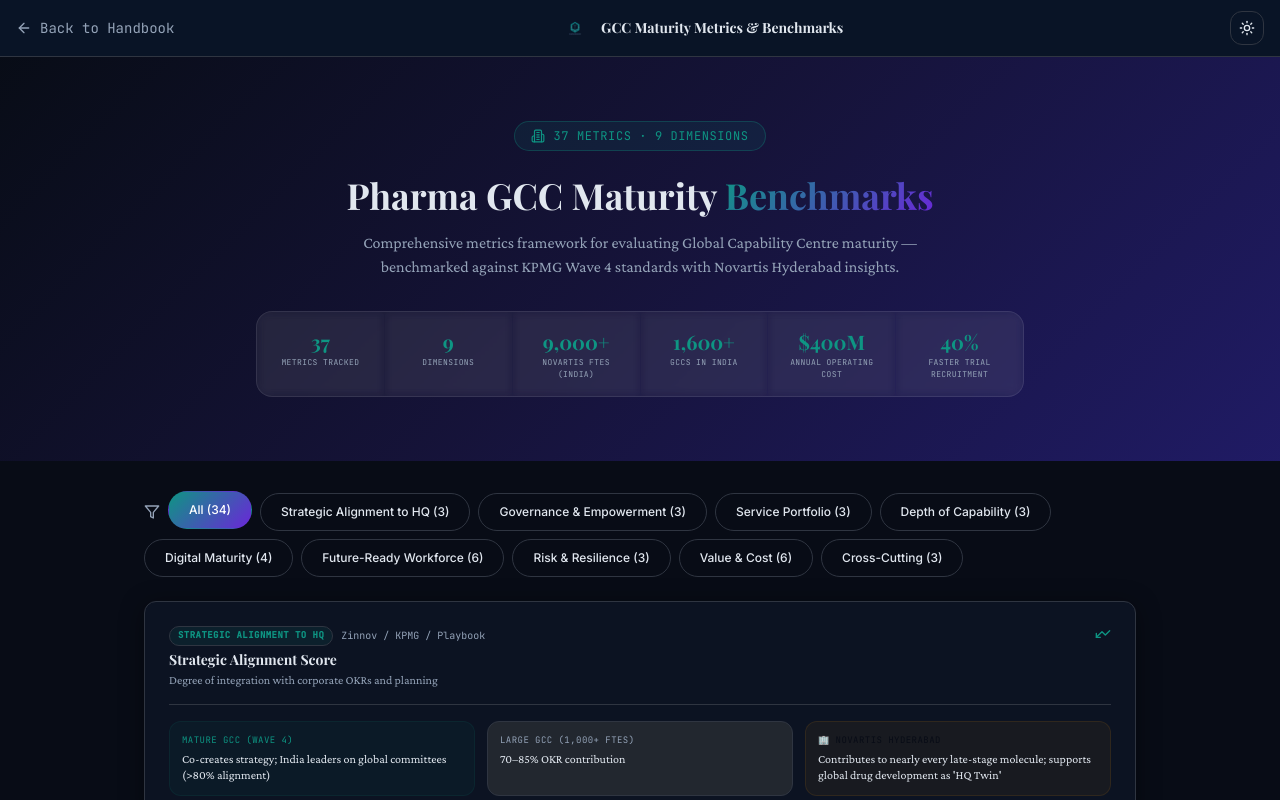
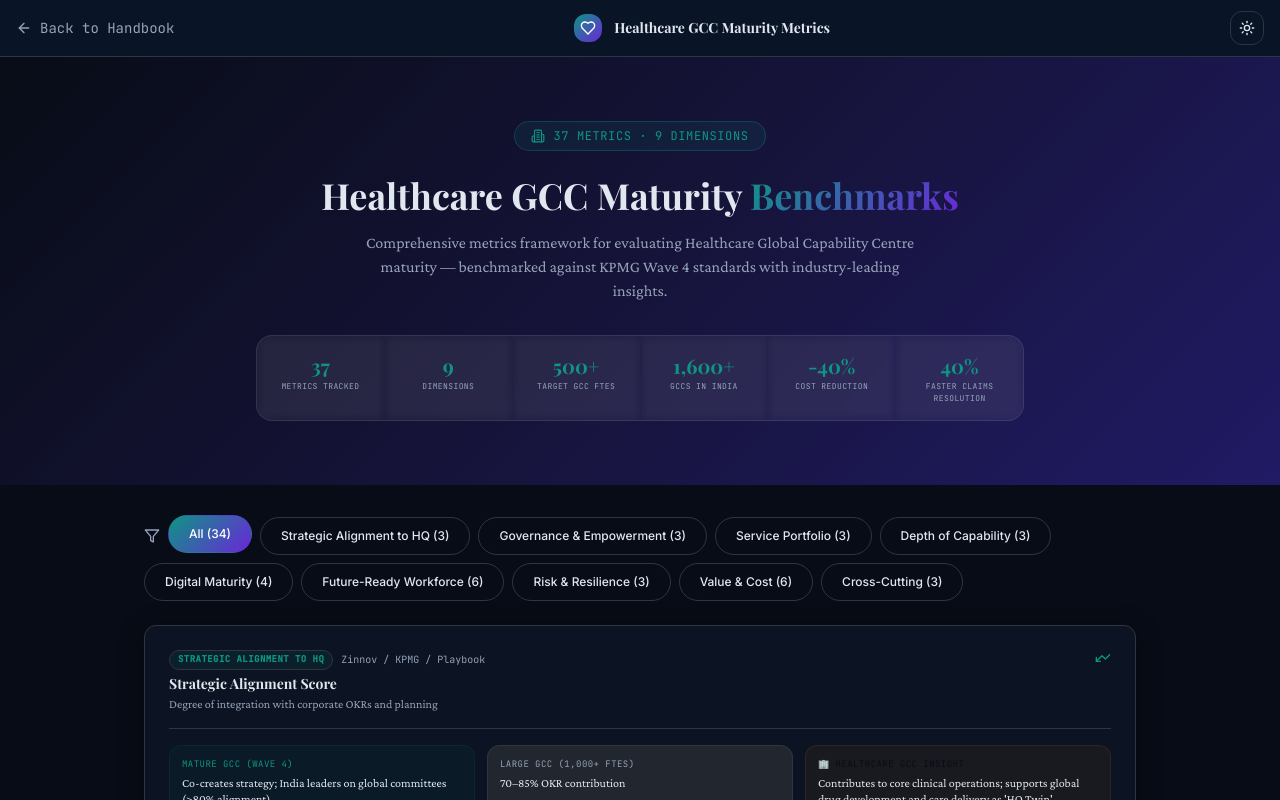
Before and after one commit to kalilurrahman/kr-healthcare-guidebook-hub, a React (Vite) app: page /gcc-metrics in a window 1280 px wide. Both pictures are taken after a click on the element 640 px from the left and 656 px from the top of the page. Shown: the top 800 px of the page. Built offline with nearby package versions, Linux system fonts and the light colour scheme; the HTML template or start-up script is replaced by a standard one; a web font is replaced by a local one.

Commit message:
Change Pharma to Healthcare in GCC Metrics
Co-authored-by: kalilurrahman <54368215+kalilurrahman@users.noreply.github.com>

```diff
--- a/src/data/gcc-metrics.ts
+++ b/src/data/gcc-metrics.ts
@@ -33,47 +33,47 @@ export const gccDimensionColors: Record<string, string> = {
 };
 
 export const gccMetrics: GccMetric[] = [
-  { metric: "Strategic Alignment Score", dimension: "Strategic Alignment to HQ", description: "Degree of integration with corporate OKRs and planning", matureBenchmark: "Co-creates strategy; India leaders on global committees (>80% alignment)", largeBenchmark: "70–85% OKR contribution", novartisInsight: "Contributes to nearly every late-stage molecule; supports global drug development as 'HQ Twin'", source: "Zinnov / KPMG / Playbook" },
-  { metric: "Enterprise Strategy Co-Creation Index", dimension: "Strategic Alignment to HQ", description: "Frequency and depth of GCC input into HQ roadmaps", matureBenchmark: "Annual 3-year GCC plan integrated; standing committee seats", largeBenchmark: "Quarterly strategic reviews", novartisInsight: "Deep embedding in R&D workflows and pipeline strategy", source: "BCG / Zinnov" },
-  { metric: "Cross-BU Collaboration Rate", dimension: "Strategic Alignment to HQ", description: "% of initiatives spanning multiple business units", matureBenchmark: ">70%", largeBenchmark: "50–65%", novartisInsight: "High across drug development, clinical, and commercial", source: "Industry benchmarks" },
+  { metric: "Strategic Alignment Score", dimension: "Strategic Alignment to HQ", description: "Degree of integration with corporate OKRs and planning", matureBenchmark: "Co-creates strategy; India leaders on global committees (>80% alignment)", largeBenchmark: "70–85% OKR contribution", novartisInsight: "Contributes to core clinical operations; supports global drug development and care delivery as 'HQ Twin'", source: "Zinnov / KPMG / Playbook" },
+  { metric: "Enterprise Strategy Co-Creation Index", dimension: "Strategic Alignment to HQ", description: "Frequency and depth of GCC input into HQ roadmaps", matureBenchmark: "Annual 3-year GCC plan integrated; standing committee seats", largeBenchmark: "Quarterly strategic reviews", novartisInsight: "Deep embedding in RCM workflows and operational strategy", source: "BCG / Zinnov" },
+  { metric: "Cross-BU Collaboration Rate", dimension: "Strategic Alignment to HQ", description: "% of initiatives spanning multiple business units", matureBenchmark: ">70%", largeBenchmark: "50–65%", novartisInsight: "High across RCM, clinical operations, and analytics", source: "Industry benchmarks" },
   { metric: "Governance Maturity Index", dimension: "Governance & Empowerment", description: "Presence of GCC Charter, Leadership Council, autonomy tiers", matureBenchmark: "Two-Approval-Layer Rule; global P&L elements owned", largeBenchmark: "Formal council with defined escalation", novartisInsight: "High autonomy in clinical operations and innovation", source: "Playbook Levers / BCG" },
-  { metric: "Decision Velocity", dimension: "Governance & Empowerment", description: "Average time from proposal to approval (days)", matureBenchmark: "Comparable to HQ (<7–14 days for mid-tier)", largeBenchmark: "10–21 days", novartisInsight: "Supports rapid trial execution", source: "BCG" },
-  { metric: "Autonomy Tier Coverage", dimension: "Governance & Empowerment", description: "% of decisions made locally", matureBenchmark: ">75%", largeBenchmark: "50–70%", novartisInsight: "High in drug development workflows", source: "KPMG" },
-  { metric: "Service Portfolio Breadth", dimension: "Service Portfolio", description: "Number of functions with end-to-end ownership", matureBenchmark: "Enterprise-wide + 2–4 global mandates", largeBenchmark: "8–12+ functions", novartisInsight: "R&D, clinical operations, pharmacovigilance, commercial, finance, supply chain, quality, procurement, HR (~9 functions)", source: "ANSR / Zinnov" },
-  { metric: "Global Mandate Ownership", dimension: "Service Portfolio", description: "Number of enterprise-global processes owned", matureBenchmark: "2–4 domains", largeBenchmark: "1–3", novartisInsight: "Multiple in drug development and clinical trials", source: "Playbook" },
-  { metric: "Portfolio Optimization Rate", dimension: "Service Portfolio", description: "Annual sunset/sunrise reviews completed (%)", matureBenchmark: "100% with automation of low-value work", largeBenchmark: "80–90%", novartisInsight: "Ongoing evolution from support to innovation", source: "BCG" },
-  { metric: "Capability Depth Score", dimension: "Depth of Capability", description: "Expertise level and 'best-in-enterprise' recognition", matureBenchmark: "Patents filed; institutional knowledge repository", largeBenchmark: "Multiple CoEs", novartisInsight: "Biomedical research, biostatistics, advanced analytics; contributes to Phase II/III programs", source: "Zinnov" },
-  { metric: "IP Generation Rate", dimension: "Depth of Capability", description: "Patents/process innovations per year", matureBenchmark: "5+ enterprise-contributing", largeBenchmark: "1–5", novartisInsight: "Supports multiple molecules; AI in trials (e.g., faster recruitment)", source: "Industry reports" },
-  { metric: "Domain Expertise Coverage", dimension: "Depth of Capability", description: "% of critical roles with advanced certification", matureBenchmark: ">80%", largeBenchmark: "60–75%", novartisInsight: "Strong in clinical data management and regulatory", source: "Deloitte" },
-  { metric: "Cloud Adoption Rate", dimension: "Digital Maturity", description: "% of workloads on cloud", matureBenchmark: "≥70%", largeBenchmark: "60–80%", novartisInsight: "High; enables digital platforms for trials", source: "BCG" },
-  { metric: "Automation Penetration", dimension: "Digital Maturity", description: "% of processes automated (RPA+AI)", matureBenchmark: ">60–70%", largeBenchmark: "40–60%", novartisInsight: "High efficiency and automation in commercial operations", source: "Novartis statements" },
-  { metric: "AI-Native Index", dimension: "Digital Maturity", description: "% of AI initiatives reaching production", matureBenchmark: ">40%; AI agents in core processes", largeBenchmark: "25–40%", novartisInsight: "AI-driven site selection and trial recruitment (e.g., 40% faster in key trials)", source: "BCG / ZS" },
-  { metric: "Digital Maturity Score", dimension: "Digital Maturity", description: "Overall technology enablement level (1–5 scale)", matureBenchmark: "4.5–5.0 (proprietary assets)", largeBenchmark: "3.5–4.5", novartisInsight: "Advanced in analytics and digital health", source: "ANSR" },
-  { metric: "Attrition Rate", dimension: "Future-Ready Workforce", description: "Annual voluntary turnover (%)", matureBenchmark: "<12–15%", largeBenchmark: "12–18%", novartisInsight: "Focus on talent pipeline and retention", source: "Standard benchmarks" },
-  { metric: "eNPS / Engagement Score", dimension: "Future-Ready Workforce", description: "Net Promoter Score for employees", matureBenchmark: ">60", largeBenchmark: "50–65", novartisInsight: "Certified Great Place to Work; leadership-ready talent hub", source: "Novartis" },
-  { metric: "Internal/Global Mobility Rate", dimension: "Future-Ready Workforce", description: "% of employees moving roles/locations annually", matureBenchmark: ">20%", largeBenchmark: "15–25%", novartisInsight: "Talent development emphasized", source: "Zinnov" },
-  { metric: "L&D Investment per Employee", dimension: "Future-Ready Workforce", description: "Annual spend (INR)", matureBenchmark: ">₹50,000", largeBenchmark: "₹30,000–50,000", novartisInsight: "Skills in AI, clinical, and digital", source: "Playbook" },
-  { metric: "Time-to-Productivity", dimension: "Future-Ready Workforce", description: "Months for new hires to full output", matureBenchmark: "<3 months", largeBenchmark: "3–6 months", novartisInsight: "Structured for complex R&D roles", source: "Qatalys" },
-  { metric: "AI Literacy Coverage", dimension: "Future-Ready Workforce", description: "% of workforce with forward-looking skills assessment", matureBenchmark: "2–3 year forecast; >70% AI-literate baseline", largeBenchmark: "Annual assessment", novartisInsight: "High in data science and analytics teams", source: "BCG" },
-  { metric: "BCP/DR Success Rate", dimension: "Risk & Resilience", description: "% of tests meeting targets", matureBenchmark: ">99%", largeBenchmark: "95–99%", novartisInsight: "Robust for global clinical operations", source: "Standard" },
-  { metric: "Audit/Compliance Score", dimension: "Risk & Resilience", description: "Overall regulatory and internal audit rating (%)", matureBenchmark: ">95%", largeBenchmark: "90–95%", novartisInsight: "High in pharmacovigilance and quality", source: "KPMG" },
-  { metric: "Risk Horizon Coverage", dimension: "Risk & Resilience", description: "Months of proactive scanning (5 domains)", matureBenchmark: "12–24 months; scenario planning", largeBenchmark: "6–12 months", novartisInsight: "Supports global supply and trials", source: "Playbook" },
-  { metric: "Cost Savings vs Onshore", dimension: "Value & Cost", description: "% reduction in equivalent roles", matureBenchmark: "30–45%+ with productivity uplift", largeBenchmark: "35–50%", novartisInsight: "Significant scale efficiencies (~$400M annual operating cost for India hub)", source: "Industry" },
-  { metric: "ROI on AI/Digital Initiatives", dimension: "Value & Cost", description: "Multiple of return", matureBenchmark: "3.5×+", largeBenchmark: "2.5–4×", novartisInsight: "Demonstrated in trial acceleration and efficiency", source: "BCG / Novartis" },
-  { metric: "Value Delivered Index", dimension: "Value & Cost", description: "Quantified business impact (revenue influence, TTM)", matureBenchmark: "Three-layer KPI dashboard to board", largeBenchmark: "Mix of operational + outcomes", novartisInsight: "Powers innovation; faster trial enrollment", source: "ZS / Qatalys" },
-  { metric: "Time-to-Market Acceleration", dimension: "Value & Cost", description: "% reduction in development cycles", matureBenchmark: "20–40%", largeBenchmark: "15–30%", novartisInsight: "AI sites recruited 40% faster in key trials", source: "Novartis example" },
-  { metric: "Innovation Contribution", dimension: "Value & Cost", description: "% of enterprise innovation pipeline supported", matureBenchmark: ">30–50%", largeBenchmark: "20–40%", novartisInsight: "Contributes to almost every late-stage molecule", source: "ANSR / Zinnov" },
-  { metric: "Operational Excellence Metrics", dimension: "Value & Cost", description: "Composite: speed, accuracy, consistency, efficiency, automation", matureBenchmark: "Industry-leading (>95% first-time-right)", largeBenchmark: "High benchmarks in commercial ops", novartisInsight: "Explicitly tracked in commercial functions", source: "ZS Interview" },
+  { metric: "Decision Velocity", dimension: "Governance & Empowerment", description: "Average time from proposal to approval (days)", matureBenchmark: "Comparable to HQ (<7–14 days for mid-tier)", largeBenchmark: "10–21 days", novartisInsight: "Supports rapid claims processing and care delivery execution", source: "BCG" },
+  { metric: "Autonomy Tier Coverage", dimension: "Governance & Empowerment", description: "% of decisions made locally", matureBenchmark: ">75%", largeBenchmark: "50–70%", novartisInsight: "High in RCM and operational workflows", source: "KPMG" },
+  { metric: "Service Portfolio Breadth", dimension: "Service Portfolio", description: "Number of functions with end-to-end ownership", matureBenchmark: "Enterprise-wide + 2–4 global mandates", largeBenchmark: "8–12+ functions", novartisInsight: "RCM, clinical operations, analytics, coding, credentialing, population health, finance, HR (~9 functions)", source: "ANSR / Zinnov" },
+  { metric: "Global Mandate Ownership", dimension: "Service Portfolio", description: "Number of enterprise-global processes owned", matureBenchmark: "2–4 domains", largeBenchmark: "1–3", novartisInsight: "Multiple in RCM and clinical documentation", source: "Playbook" },
+  { metric: "Portfolio Optimization Rate", dimension: "Service Portfolio", description: "Annual sunset/sunrise reviews completed (%)", matureBenchmark: "100% with automation of low-value work", largeBenchmark: "80–90%", novartisInsight: "Ongoing evolution from support to innovation-driven operations", source: "BCG" },
+  { metric: "Capability Depth Score", dimension: "Depth of Capability", description: "Expertise level and 'best-in-enterprise' recognition", matureBenchmark: "Patents filed; institutional knowledge repository", largeBenchmark: "Multiple CoEs", novartisInsight: "RCM analytics, CDI excellence, advanced population health modeling", source: "Zinnov" },
+  { metric: "IP Generation Rate", dimension: "Depth of Capability", description: "Patents/process innovations per year", matureBenchmark: "5+ enterprise-contributing", largeBenchmark: "1–5", novartisInsight: "AI-driven denial prevention, ambient documentation, predictive diagnostics", source: "Industry reports" },
+  { metric: "Domain Expertise Coverage", dimension: "Depth of Capability", description: "% of critical roles with advanced certification", matureBenchmark: ">80%", largeBenchmark: "60–75%", novartisInsight: "Strong in clinical coding, CDI, and compliance", source: "Deloitte" },
+  { metric: "Cloud Adoption Rate", dimension: "Digital Maturity", description: "% of workloads on cloud", matureBenchmark: "≥70%", largeBenchmark: "60–80%", novartisInsight: "High; enables digital platforms for RCM and analytics", source: "BCG" },
+  { metric: "Automation Penetration", dimension: "Digital Maturity", description: "% of processes automated (RPA+AI)", matureBenchmark: ">60–70%", largeBenchmark: "40–60%", novartisInsight: "High efficiency and automation in claims processing and billing", source: "Industry statements" },
+  { metric: "AI-Native Index", dimension: "Digital Maturity", description: "% of AI initiatives reaching production", matureBenchmark: ">40%; AI agents in core processes", largeBenchmark: "25–40%", novartisInsight: "AI-driven denial prevention and ambient clinical documentation (e.g., 40% faster claim resolution)", source: "BCG / ZS" },
+  { metric: "Digital Maturity Score", dimension: "Digital Maturity", description: "Overall technology enablement level (1–5 scale)", matureBenchmark: "4.5–5.0 (proprietary assets)", largeBenchmark: "3.5–4.5", novartisInsight: "Advanced in analytics, RCM automation, and digital health", source: "ANSR" },
+  { metric: "Attrition Rate", dimension: "Future-Ready Workforce", description: "Annual voluntary turnover (%)", matureBenchmark: "<12–15%", largeBenchmark: "12–18%", novartisInsight: "Focus on talent pipeline and retention in specialized healthcare roles", source: "Standard benchmarks" },
+  { metric: "eNPS / Engagement Score", dimension: "Future-Ready Workforce", description: "Net Promoter Score for employees", matureBenchmark: ">60", largeBenchmark: "50–65", novartisInsight: "Leadership-ready talent hub with strong engagement scores", source: "Industry reports" },
+  { metric: "Internal/Global Mobility Rate", dimension: "Future-Ready Workforce", description: "% of employees moving roles/locations annually", matureBenchmark: ">20%", largeBenchmark: "15–25%", novartisInsight: "Talent development emphasized across GCC operations", source: "Zinnov" },
+  { metric: "L&D Investment per Employee", dimension: "Future-Ready Workforce", description: "Annual spend (INR)", matureBenchmark: ">₹50,000", largeBenchmark: "₹30,000–50,000", novartisInsight: "Skills in AI, clinical coding, and digital health", source: "Playbook" },
+  { metric: "Time-to-Productivity", dimension: "Future-Ready Workforce", description: "Months for new hires to full output", matureBenchmark: "<3 months", largeBenchmark: "3–6 months", novartisInsight: "Structured for complex RCM and clinical roles", source: "Qatalys" },
+  { metric: "AI Literacy Coverage", dimension: "Future-Ready Workforce", description: "% of workforce with forward-looking skills assessment", matureBenchmark: "2–3 year forecast; >70% AI-literate baseline", largeBenchmark: "Annual assessment", novartisInsight: "High in data science, analytics, and AI-driven RCM teams", source: "BCG" },
+  { metric: "BCP/DR Success Rate", dimension: "Risk & Resilience", description: "% of tests meeting targets", matureBenchmark: ">99%", largeBenchmark: "95–99%", novartisInsight: "Robust for global healthcare operations and claims processing", source: "Standard" },
+  { metric: "Audit/Compliance Score", dimension: "Risk & Resilience", description: "Overall regulatory and internal audit rating (%)", matureBenchmark: ">95%", largeBenchmark: "90–95%", novartisInsight: "High in CDI, compliance, and HIPAA adherence", source: "KPMG" },
+  { metric: "Risk Horizon Coverage", dimension: "Risk & Resilience", description: "Months of proactive scanning (5 domains)", matureBenchmark: "12–24 months; scenario planning", largeBenchmark: "6–12 months", novartisInsight: "Supports payer rule changes and regulatory shifts", source: "Playbook" },
+  { metric: "Cost Savings vs Onshore", dimension: "Value & Cost", description: "% reduction in equivalent roles", matureBenchmark: "30–45%+ with productivity uplift", largeBenchmark: "35–50%", novartisInsight: "Significant scale efficiencies with 40% cost reduction for India-based operations", source: "Industry" },
+  { metric: "ROI on AI/Digital Initiatives", dimension: "Value & Cost", description: "Multiple of return", matureBenchmark: "3.5×+", largeBenchmark: "2.5–4×", novartisInsight: "Demonstrated in claims acceleration and denial prevention", source: "BCG / Industry" },
+  { metric: "Value Delivered Index", dimension: "Value & Cost", description: "Quantified business impact (revenue influence, TTM)", matureBenchmark: "Three-layer KPI dashboard to board", largeBenchmark: "Mix of operational + outcomes", novartisInsight: "Powers innovation; faster claims resolution and AR reduction", source: "ZS / Qatalys" },
+  { metric: "Time-to-Market Acceleration", dimension: "Value & Cost", description: "% reduction in development cycles", matureBenchmark: "20–40%", largeBenchmark: "15–30%", novartisInsight: "AI-driven processes achieved 40% faster claim resolution in key programs", source: "Industry example" },
+  { metric: "Innovation Contribution", dimension: "Value & Cost", description: "% of enterprise innovation pipeline supported", matureBenchmark: ">30–50%", largeBenchmark: "20–40%", novartisInsight: "Contributes to almost every operational efficiency initiative", source: "ANSR / Zinnov" },
+  { metric: "Operational Excellence Metrics", dimension: "Value & Cost", description: "Composite: speed, accuracy, consistency, efficiency, automation", matureBenchmark: "Industry-leading (>95% first-time-right)", largeBenchmark: "High benchmarks in RCM operations", novartisInsight: "Explicitly tracked in RCM and clinical documentation functions", source: "ZS Interview" },
   { metric: "Overall Maturity Index", dimension: "Cross-Cutting", description: "Aggregate score across dimensions", matureBenchmark: "24/24 (100%) – Full Wave 4", largeBenchmark: "75–90% typical for scaled centers", novartisInsight: "Advanced Wave 4 characteristics (innovation engine)", source: "KPMG / Zinnov" },
-  { metric: "Headcount Scale Efficiency", dimension: "Cross-Cutting", description: "Value per FTE (innovation output)", matureBenchmark: "High strategic leverage", largeBenchmark: "High at 1,000–10,000+ scale", novartisInsight: "~9,000 FTEs deliver global mandates; ~11% of global workforce", source: "Novartis Reports" },
-  { metric: "Sustainability/ESG Integration", dimension: "Cross-Cutting", description: "Alignment with corporate ESG targets", matureBenchmark: "97%+ compliance", largeBenchmark: "On track for 2025–2030 targets", novartisInsight: "Strong manufacturing and supplier metrics", source: "Novartis Nonfinancial Report" },
+  { metric: "Headcount Scale Efficiency", dimension: "Cross-Cutting", description: "Value per FTE (innovation output)", matureBenchmark: "High strategic leverage", largeBenchmark: "High at 1,000–10,000+ scale", novartisInsight: "India GCC FTEs deliver global mandates across RCM, analytics, and clinical operations", source: "Industry Reports" },
+  { metric: "Sustainability/ESG Integration", dimension: "Cross-Cutting", description: "Alignment with corporate ESG targets", matureBenchmark: "97%+ compliance", largeBenchmark: "On track for 2025–2030 targets", novartisInsight: "Strong operational and supplier ESG metrics", source: "Industry Nonfinancial Reports" },
 ];
 
 export const gccHighlightStats = [
   { value: "37", label: "Metrics Tracked" },
   { value: "9", label: "Dimensions" },
-  { value: "9,000+", label: "Novartis FTEs (India)" },
+  { value: "500+", label: "Target GCC FTEs" },
   { value: "1,600+", label: "GCCs in India" },
-  { value: "$400M", label: "Annual Operating Cost" },
-  { value: "40%", label: "Faster Trial Recruitment" },
+  { value: "-40%", label: "Cost Reduction" },
+  { value: "40%", label: "Faster Claims Resolution" },
 ];
--- a/src/pages/GccMetricsPage.tsx
+++ b/src/pages/GccMetricsPage.tsx
@@ -1,12 +1,11 @@
 import { useState, useMemo } from "react";
 import { motion, AnimatePresence } from "framer-motion";
 import { Link } from "react-router-dom";
-import { ArrowLeft, BarChart3, Filter, TrendingUp, Building2 } from "lucide-react";
+import { ArrowLeft, BarChart3, Filter, TrendingUp, Building2, Heart } from "lucide-react";
 import { ThemeToggle } from "@/components/ThemeToggle";
-import { PharmaFooter } from "@/components/PharmaFooter";
+import { HealthcareFooter } from "@/components/HealthcareFooter";
 import { gccMetrics, gccDimensions, gccDimensionColors, gccHighlightStats } from "@/data/gcc-metrics";
 import type { GccMetric } from "@/data/gcc-metrics";
-import pharmaLogo from "@/assets/pharma-logo.png";
 
 function MetricRow({ m, i }: { m: GccMetric; i: number }) {
   const [open, setOpen] = useState(false);
@@ -50,7 +49,7 @@ function MetricRow({ m, i }: { m: GccMetric; i: number }) {
                 <div className="font-body text-xs text-foreground">{m.largeBenchmark}</div>
               </div>
               <div className="p-3 rounded-lg bg-accent/5 border border-accent/10">
-                <div className="font-mono text-[9px] text-accent-foreground uppercase tracking-wider mb-1">🏢 Novartis Hyderabad</div>
+                <div className="font-mono text-[9px] text-accent-foreground uppercase tracking-wider mb-1">🏢 Healthcare GCC Insight</div>
                 <div className="font-body text-xs text-foreground">{m.novartisInsight}</div>
               </div>
             </div>
@@ -79,9 +78,11 @@ const GccMetricsPage = () => {
               Back to Handbook
             </Link>
             <div className="flex items-center gap-3">
-              <img src={pharmaLogo} alt="Pharma Handbook" width={28} height={28} className="rounded-lg" />
+              <div className="w-7 h-7 rounded-lg gradient-bg flex items-center justify-center">
+                <Heart className="w-4 h-4 text-primary-foreground" />
+              </div>
               <span className="font-display text-sm font-bold text-foreground hidden sm:inline">
-                GCC Maturity Metrics & Benchmarks
+                Healthcare GCC Maturity Metrics
               </span>
               <span className="font-display text-sm font-bold text-foreground sm:hidden">
                 GCC Metrics
@@ -100,10 +101,10 @@ const GccMetricsPage = () => {
             <span className="font-mono text-xs text-primary tracking-wider uppercase">37 Metrics · 9 Dimensions</span>
           </div>
           <h1 className="font-display text-3xl sm:text-4xl font-bold text-foreground mb-4">
-            Pharma GCC Maturity <span className="gradient-text">Benchmarks</span>
+            Healthcare GCC Maturity <span className="gradient-text">Benchmarks</span>
           </h1>
           <p className="font-body text-muted-foreground max-w-xl mx-auto mb-8">
-            Comprehensive metrics framework for evaluating Global Capability Centre maturity — benchmarked against KPMG Wave 4 standards with Novartis Hyderabad insights.
+            Comprehensive metrics framework for evaluating Healthcare Global Capability Centre maturity — benchmarked against KPMG Wave 4 standards with industry-leading insights.
           </p>
           <div className="grid grid-cols-3 sm:grid-cols-6 gap-px max-w-3xl mx-auto rounded-2xl overflow-hidden glass-card">
             {gccHighlightStats.map((s) => (
@@ -150,12 +151,12 @@ const GccMetricsPage = () => {
         {/* Source attribution */}
         <div className="mt-12 p-4 rounded-xl border border-border bg-muted/30">
           <p className="font-mono text-xs text-muted-foreground">
-            📊 <strong>Sources:</strong> KPMG GCC Maturity Framework, Zinnov GCC Landscape Report, BCG Digital Transformation in Pharma, ANSR GCC Report, Deloitte Life Sciences Outlook, ZS Associates Commercial Excellence, Novartis Annual Reports, Qatalys Talent Analytics. Data reflects 2024–2025 benchmarks.
+            📊 <strong>Sources:</strong> KPMG GCC Maturity Framework, Zinnov GCC Landscape Report, BCG Digital Transformation in Healthcare, ANSR GCC Report, Deloitte Healthcare Outlook, ZS Associates Commercial Excellence, Industry Annual Reports, Qatalys Talent Analytics. Data reflects 2024–2025 benchmarks.
           </p>
         </div>
       </main>
 
-      <PharmaFooter />
+      <HealthcareFooter />
     </div>
   );
 };
```
